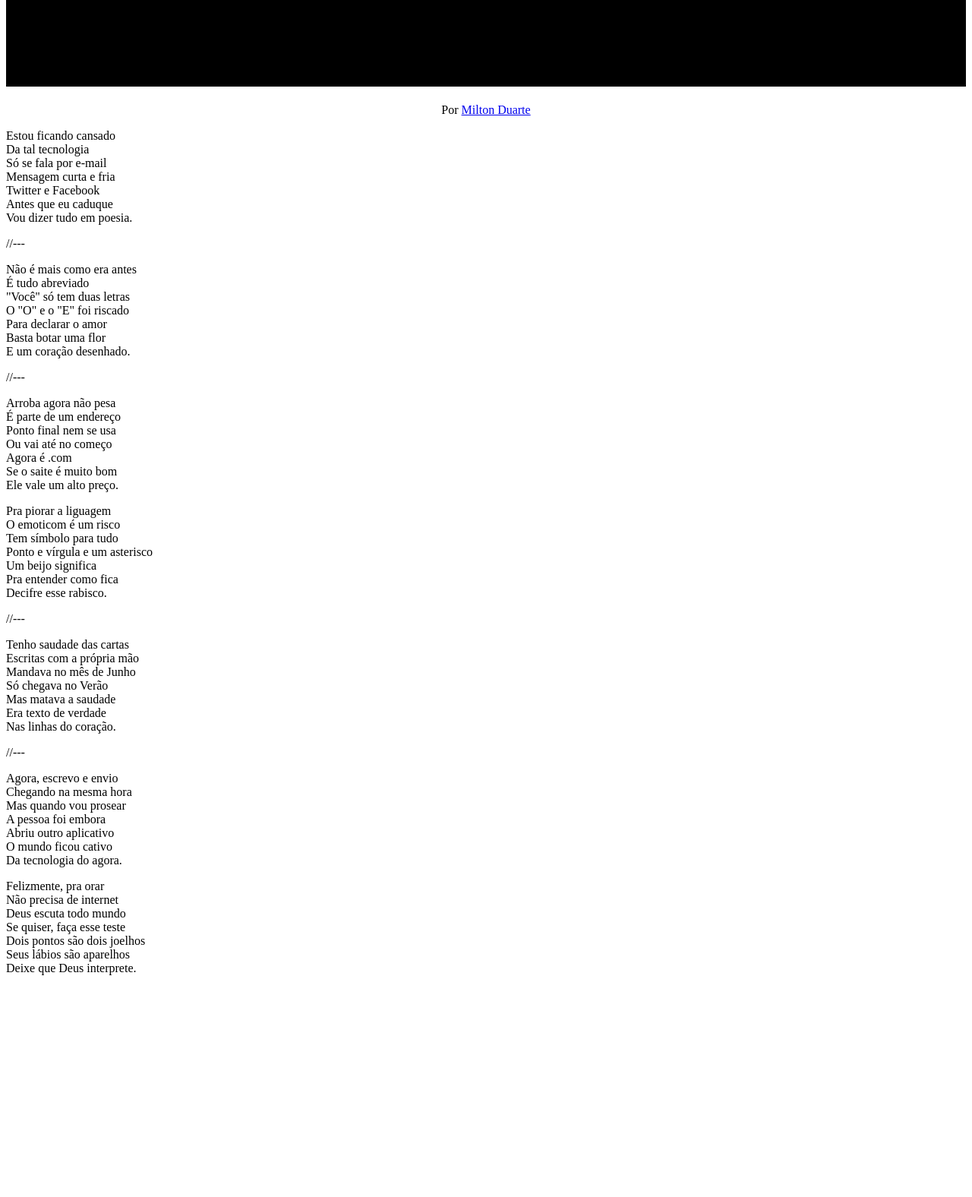
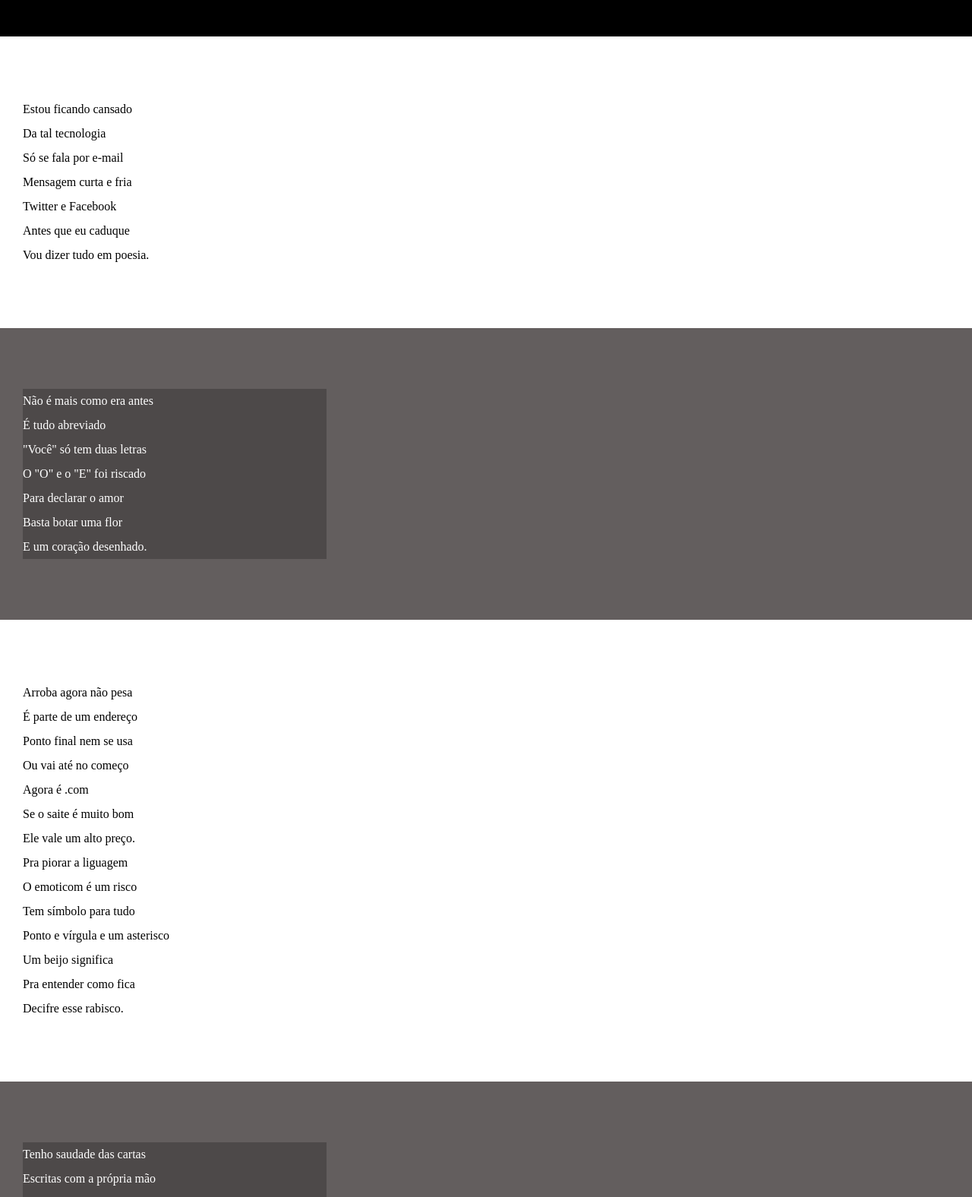
Before and after one commit to Vaniojeferson/projeto-site, a plain HTML site: page projeto cordel/index.html in a window 1280 px wide. Shown: the part 107-1683 px from the top of the page at 76% size. Before the commit the page ends 1407 px from the top, so only its background shows below. Drawn offline with Linux system fonts and the light colour scheme.

Commit message:
atualizei o stilos

```diff
--- a/projeto cordel/index.html
+++ b/projeto cordel/index.html
@@ -12,139 +12,92 @@
         <h1>Cordel Moderno</h1>
         <p>
             Por
-             <a href="https://www.recantodasletras.com.br/poesias/3186743">Milton Duarte</a>
+             <a href="https://www.recantodasletras.com.br/poesias/3186743" target="_blank">Milton Duarte</a>
         </p>
 
     </header>
-    <main>
+
+    <section class="normal">
         <p>
-            Estou ficando cansado
-            <br>
-            Da tal tecnologia
-            <br>
-            Só se fala por e-mail
-            <br>
-            Mensagem curta e fria
-            <br>
-            Twitter e Facebook
-            <br>
-            Antes que eu caduque
-            <br>
+            Estou ficando cansado <br>
+            Da tal tecnologia <br>
+            Só se fala por e-mail <br>
+            Mensagem curta e fria <br>
+            Twitter e Facebook <br>
+            Antes que eu caduque <br>
             Vou dizer tudo em poesia.
         </p>
+    </section>
 
-        //---
+    <section class="imagem">
+        <p>
+            Não é mais como era antes <br>
+            É tudo abreviado<br>
+            "Você" só tem duas letras<br>
+            O "O" e o "E" foi riscado<br>
+            Para declarar o amor<br>
+            Basta botar uma flor<br>
+            E um coração desenhado.
+        </p>
+    </section>
 
+    <section class="normal">
         <p>
-            Não é mais como era antes
-            <br>
-            É tudo abreviado
-            <br>
-            "Você" só tem duas letras
-            <br>
-            O "O" e o "E" foi riscado
-            <br>
-            Para declarar o amor
-            <br>
-            Basta botar uma flor
-            <br>
-            E um coração desenhado.
-            <br>
-        </p>
-
-        //---
-
-
-        <p>
-            Arroba agora não pesa
-            <br>
-            É parte de um endereço
-            <br>
-            Ponto final nem se usa
-            <br>
-            Ou vai até no começo
-            <br>
-            Agora é .com
-            <br>
-            Se o saite é muito bom
-            <br>
+            Arroba agora não pesa<br>
+            É parte de um endereço<br>
+            Ponto final nem se usa<br>
+            Ou vai até no começo<br>
+            Agora é .com<br>
+            Se o saite é muito bom<br>
             Ele vale um alto preço.
-            <br>
         </p>
 
         <p>
-            Pra piorar a liguagem
-            <br>
-            O emoticom é um risco
-            <br>
-            Tem símbolo para tudo
-            <br>
-            Ponto e vírgula e um asterisco
-            <br>
-            Um beijo significa
-            <br>
-            Pra entender como fica
-            <br>
+            Pra piorar a liguagem<br>
+            O emoticom é um risco<br>
+            Tem símbolo para tudo<br>
+            Ponto e vírgula e um asterisco<br>
+            Um beijo significa<br>
+            Pra entender como fica<br>
             Decifre esse rabisco.
-            <br>
         </p>
+    </section>
+
+    <section class="imagem">
+        <p>
+            Tenho saudade das cartas<br>
+            Escritas com a própria mão<br>
+            Mandava no mês de Junho<br>
+            Só chegava no Verão<br>
+            Mas matava a saudade<br>
+            Era texto de verdade<br>
+            Nas linhas do coração.
+        </p>
+    </section>
+
+    <section class="normal">
+        <p>
+            Agora, escrevo e envio<br>
+            Chegando na mesma hora<br>
+            Mas quando vou prosear<br>
+            A pessoa foi embora<br>
+            Abriu outro aplicativo<br>
+            O mundo ficou cativo<br>
+            Da tecnologia do agora.<br>
+
+            Felizmente, pra orar<br>
+            Não precisa de internet<br>
+            Deus escuta todo mundo<br>
+            Se quiser, faça esse teste<br>
+            Dois pontos são dois joelhos<br>
+            Seus lábios são aparelhos<br>
+            Deixe que Deus interprete.
+        </p>
+    </section>
 
 
-            //---
-
-        <p>
-            Tenho saudade das cartas
-            <br>
-            Escritas com a própria mão
-            <br>
-            Mandava no mês de Junho
-            <br>
-            Só chegava no Verão
-            <br>
-            Mas matava a saudade
-            <br>
-            Era texto de verdade
-            <br>
-            Nas linhas do coração.
-        </p>
-
-
-            //---
-
-        <p>
-            Agora, escrevo e envio
-            <br>
-            Chegando na mesma hora
-            <br>
-            Mas quando vou prosear
-            <br>
-            A pessoa foi embora
-            <br>
-            Abriu outro aplicativo
-            <br>
-            O mundo ficou cativo
-            <br>
-            Da tecnologia do agora.
-            <br>
-        </p>
-
-
-        <p>
-            Felizmente, pra orar
-            <br>
-            Não precisa de internet
-            <br>
-            Deus escuta todo mundo
-            <br>
-            Se quiser, faça esse teste
-            <br>
-            Dois pontos são dois joelhos
-            <br>
-            Seus lábios são aparelhos
-            <br>
-            Deixe que Deus interprete.
-            <br>
-        </p>
-    </main>
+    <footer>
+        <p>Projeto Cordel, Criado por Vanio Lino.</p>
+    </footer>
 </body>
 </html>
--- a/projeto cordel/style.css
+++ b/projeto cordel/style.css
@@ -1,15 +1,63 @@
+
+
 @charset "UTF-8";
 
-header > H1{
-    width: auto;
-    height: 200px;
+* {
+    margin: 0px;
+    padding: 0px;
+}
+
+html,body{
+    min-width: 100vh;
+    background-color:rgb(240, 136, 136);
+}
+
+header{
     background-color: black;
     color: white;
+    text-align: center;
+}
+header > h1{
+    padding-top: 50px;
+    font-variant: small-caps;
+}
+header > p{
+    padding-bottom: 50px;
+}
+a {
+    color: white;
+    text-decoration: none;
+    font-weight: bolder;
+}
+a:hover{
+    text-decoration: underline;
+}
+
+section{
+    padding-top: 10vh;
+    padding-bottom: 10vh;
+    line-height: 2em;
+    padding-left: 30px;
+}
+section.imagem > p{
+    width: 400px;
+    background-color: rgba(0, 0, 0, 0.22);
 
 }
-header{
-    text-align:center;
+
+section.normal{
+    background-color: white;
+    color: black;
 }
-header > p{
-    padding-top: -100px;
+section.imagem{
+    background-color: rgb(99, 94, 94);
+    color: white;
 }
+
+
+footer{
+    background-color: black;
+    text-align: center;
+    color: white;
+    padding: 10px;
+}
```
